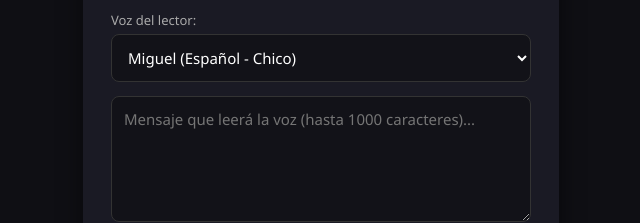
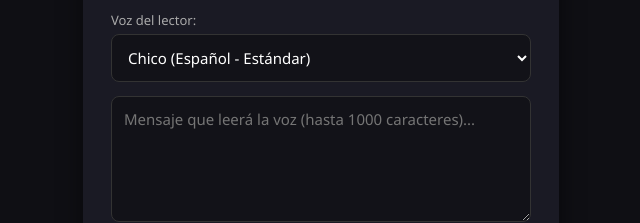
Before and after one commit to DavichiGuchi/donaciones-stream, a plain HTML site: page index.html in a window 1280 px wide. Shown: the part 321-544 px from the top of the page, 319-959 px from the left. Drawn offline with Linux system fonts and the light colour scheme.

Commit message:
Update index.html

```diff
--- a/index.html
+++ b/index.html
@@ -66,12 +66,13 @@
 
     <label for="voz">Voz del lector:</label>
     <select id="voz">
-      <option value="Miguel">Miguel (Español - Chico)</option>
-      <option value="Conchita">Conchita (Español - Chica)</option>
-      <option value="Enrique">Enrique (Español - Chico grave)</option>
-      <option value="Lucia">Lucía (Español - Chica)</option>
-      <option value="Mia">Mía (Español Latino - Chica)</option>
-      <option value="Brian">Brian (Inglés británico / Troleo)</option>
+      <option value="chico_es">Chico (Español - Estándar)</option>
+      <option value="chica_es">Chica (Español - Estándar)</option>
+      <option value="grave_es">Voz Grave / Loquendo</option>
+      <option value="latina">Chica (Español Latino)</option>
+      <option value="brian_uk">Inglés británico (Troleo)</option>
+      <option value="brasileno">Brasileño (Troleo)</option>
+      <option value="anime_jp">Acento Japonés / Agudo</option>
     </select>
 
     <textarea id="mensaje" rows="5" placeholder="Mensaje que leerá la voz (hasta 1000 caracteres)..." maxlength="1000"></textarea>
```
